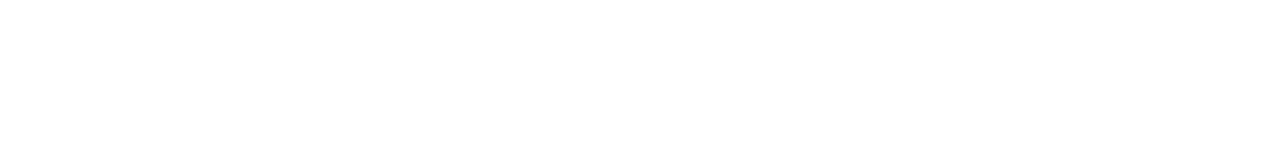
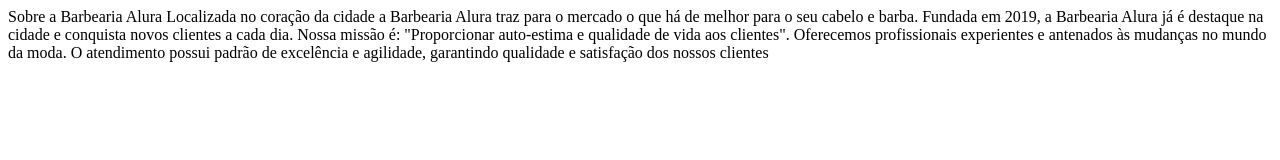
Before and after one commit to l4n4m4c4n/primeiro-repositorio, a plain HTML site: page index.html in a window 1280 px wide. Drawn offline with Linux system fonts and the light colour scheme.

Commit message:
texto copiado

```diff
--- a/index.html
+++ b/index.html
@@ -1,3 +1,9 @@
 <html>
+ Sobre a Barbearia Alura
 
+Localizada no coração da cidade a Barbearia Alura traz para o mercado o que há de melhor para o seu cabelo e barba. Fundada em 2019, a Barbearia Alura já é destaque na cidade e conquista novos clientes a cada dia.
+
+Nossa missão é: "Proporcionar auto-estima e qualidade de vida aos clientes".
+
+Oferecemos profissionais experientes e antenados às mudanças no mundo da moda. O atendimento possui padrão de excelência e agilidade, garantindo qualidade e satisfação dos nossos clientes
 </html>
```
